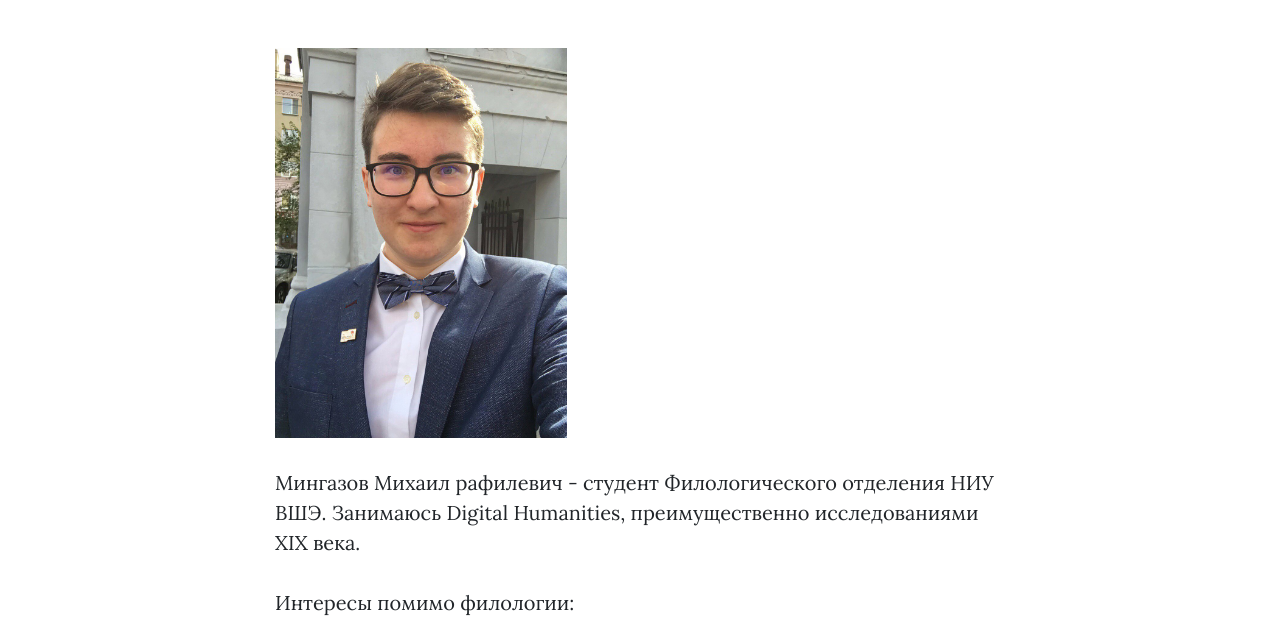
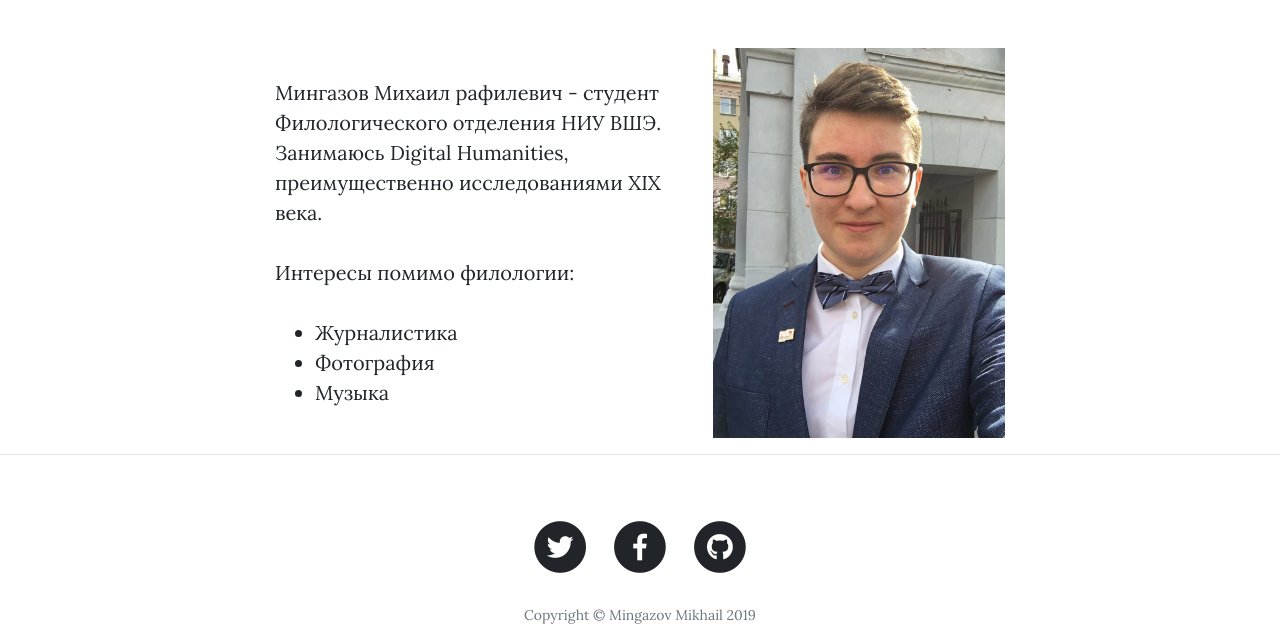
Before and after one commit to MingazovM/mingazovm.github.io, a website: page about.html in a window 1280 px wide. Shown: the part 534-1169 px from the top of the page. Drawn offline with nearby package versions, Linux system fonts and the light colour scheme.

Commit message:
Update about.html

```diff
--- a/about.html
+++ b/about.html
@@ -71,7 +71,7 @@
     <div class="container">
       <div class="row">
         <div class="col-lg-8 col-md-10 mx-auto">
-          <img src="me.jpg" align="center" width="40%">
+          <img src="me.jpg" align="right" width="40%">
           <p>Мингазов Михаил рафилевич - студент Филологического отделения НИУ ВШЭ. Занимаюсь Digital Humanities, преимущественно исследованиями XIX века.</p>
           <p>Интересы помимо филологии:<br/>
           <ul><li>Журналистика
```
